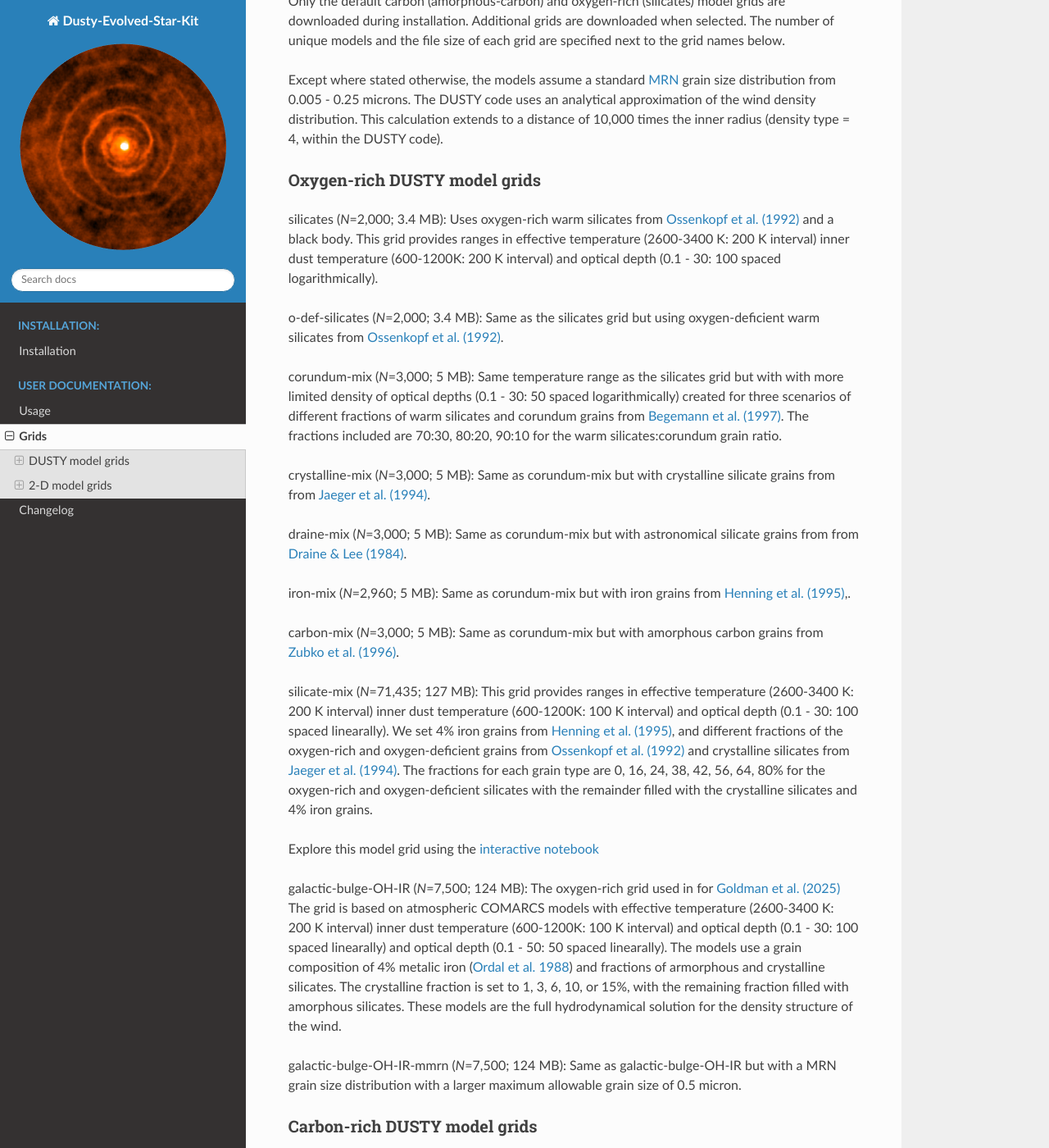
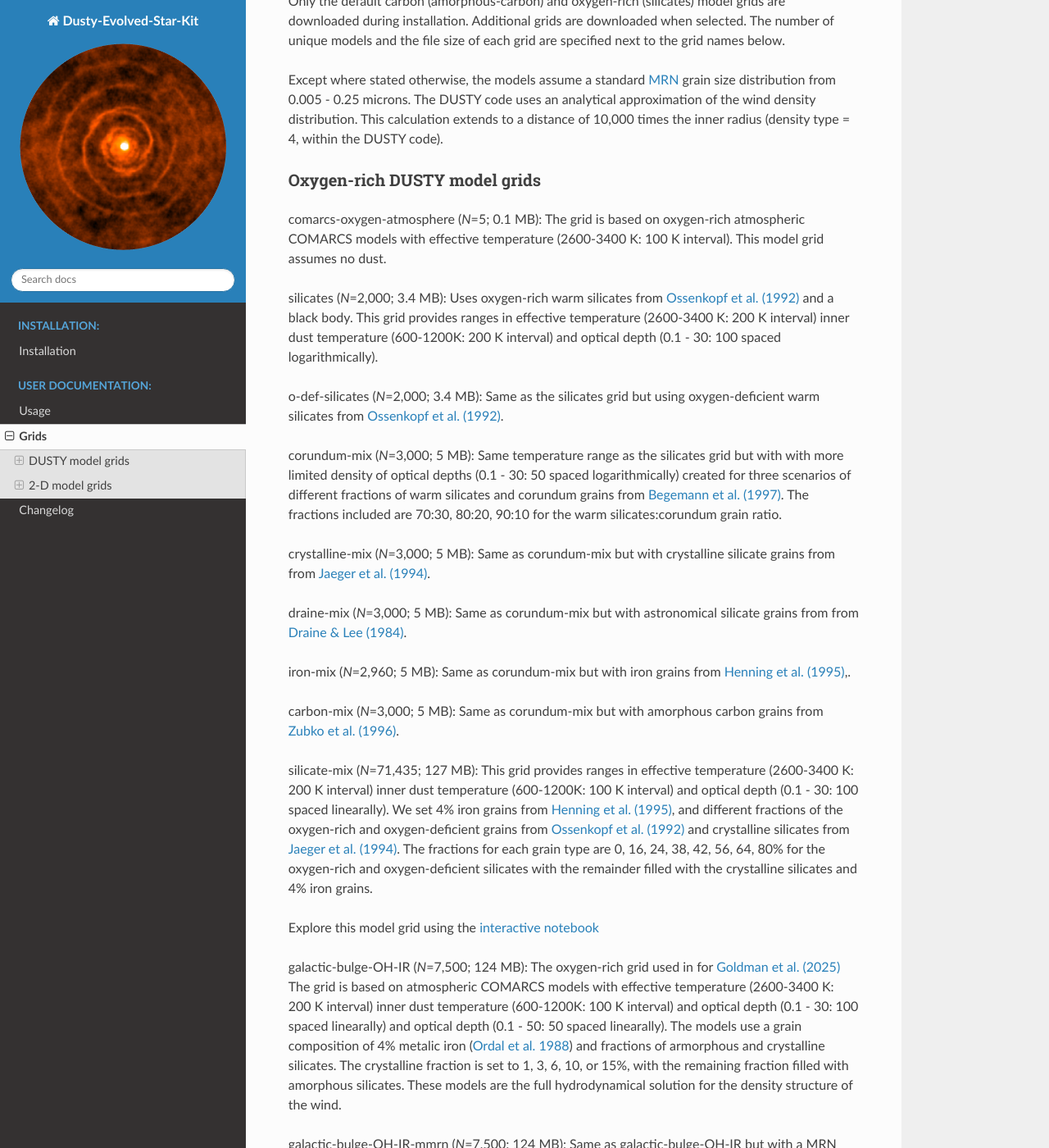
Before and after one commit to s-goldman/Dusty-Evolved-Star-Kit, a Sphinx documentation site: the page built from docs/grids.rst, in a window 1280 px wide and 1400 px high, scrolled down 725 px. Shown: the whole window at 82% size. Built offline with Sphinx 7.4.7 and the Read the Docs theme 3.1.0, drawn with Linux system fonts in a browser that asks for light colours; pages that are not in the unit, such as notebooks, are missing from menus; some of the changed text lies outside the part shown.

Commit message:
initial commit.

```diff
--- a/docs/grids.rst
+++ b/docs/grids.rst
@@ -42,6 +42,10 @@
 
 Oxygen-rich DUSTY model grids
 =============================
+
+comarcs-oxygen-atmosphere (*N*\ =5; 0.1 MB): The grid is based on oxygen-rich
+atmospheric COMARCS models with effective temperature (2600-3400 K: 100 K interval).
+This model grid assumes no dust.
 
 silicates (*N*\ =2,000; 3.4 MB): Uses oxygen-rich warm silicates from
 `Ossenkopf et al. (1992)`_ and a black body. This grid provides ranges in
@@ -105,6 +109,10 @@
 
 Carbon-rich DUSTY model grids
 =============================
+
+comarcs-carbon-atmosphere (*N*\ =7; 0.1 MB): The grid is based on carbon-rich
+atmospheric COMARCS models with effective temperature (2400-3400 K: 100 K interval).
+This model grid assumes no dust.
 
 amorphous-carbon (*N*\ =1,340; 145 MB): Same as silicates but with
 amorphous carbon grains from `Zubko et al. (1996)`_.
```
Also changed, not shown: 5 other files.
